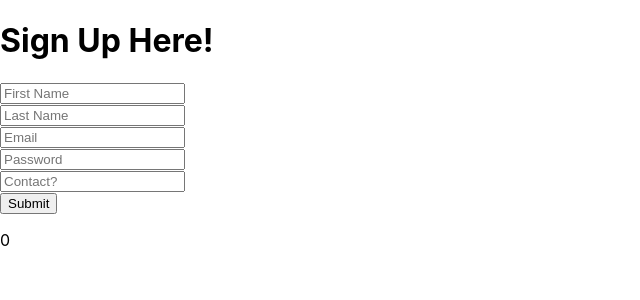
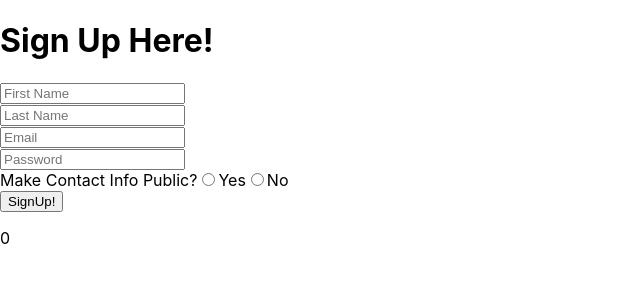
Before and after one commit to jmorales22/Application-tracker-frontend, a React (Create React App) app: page /signup in a window 1280 px wide. Shown: the top 300 px of the page, without its empty margins (0-640 px from the left). Built offline with nearby package versions, Linux system fonts and the light colour scheme.

Commit message:
Added a radio button to contact and added a route after signin

```diff
--- a/src/components/Signup.jsx
+++ b/src/components/Signup.jsx
@@ -9,8 +9,7 @@ const postAPI = async (url, data) => {
       "Content-Type": "application/json",
     },
     body: JSON.stringify(data),
-  })
-  .then((response) => response.json());
+  }).then((response) => response.json());
   console.log(response);
   return response;
 };
@@ -21,20 +20,19 @@ class Signup extends Component {
     lastName: "",
     email: "",
     password: "",
-    contact: ""
+    contact: "",
   };
 
   handleChange = (e) => {
     this.setState({
-          [e.target.name]: e.target.value
-      })
-  }
+      [e.target.name]: e.target.value,
+    });
+  };
 
   handleSubmit = async (e) => {
     //e.preventDefault();
 
     try {
-
       const { firstName, lastName, email, password, contact } = this.state;
 
       const data = {
@@ -42,33 +40,31 @@ class Signup extends Component {
         last_name: lastName,
         email: email,
         user_password: password,
-      is_admin: 'no',
+        is_admin: "no",
         contact_me: contact
       };
 
-    const url = 'http://localhost:2000/adduser';
+      const url = "http://localhost:2000/adduser";
       const response = await postAPI(url, data);
 
       if (response.status === 200) {
-      alert('Account Created');
+        alert("Account Created");
       }
       if (response.status !== 200) {
-      alert('Unable to sign up. Please try again later or go to login page.');
+        alert("Unable to sign up. Please try again later or go to login page.");
       }
-  }
-  catch (err) {
+    } catch (err) {
       return err;
     }
   };
 
   render() {
-
     const { firstName, lastName, email, password, contact } = this.state;
 
     return (
       <div>
         <h1>Sign Up Here!</h1>
-        <form onSubmit={(e) => this.handleSubmit(e)}>
+        <form onSubmit={(e) => this.handleSubmit(e)} action="/login">
           <input
             type="text"
             data-testid="messageText"
@@ -78,7 +74,7 @@ class Signup extends Component {
             value={firstName}
             required
           />
-          <br/>
+          <br />
           <input
             type="text"
             data-testid="messageText"
@@ -88,7 +84,7 @@ class Signup extends Component {
             value={lastName}
             required
           />
-          <br/>
+          <br />
           <input
             type="text"
             data-testid="messageText"
@@ -98,7 +94,7 @@ class Signup extends Component {
             value={email}
             required
           />
-          <br/>
+          <br />
           <input
             type="text"
             data-testid="messageText"
@@ -108,20 +104,33 @@ class Signup extends Component {
             value={password}
             required
           />
-          <br/>
+          <br />
+          <div className="form-check">
+            <label>
+              Make Contact Info Public?
               <input
-            type="text"
-            data-testid="messageText"
-            placeholder="Contact?"
+                type="radio"
+                name="contact"
+                value="Yes"
+                checked={contact === "Yes"}
                 onChange={this.handleChange}
+                className="form-check-input"
+              />
+              Yes
+            </label>
+            <label>
+              <input
+                type="radio"
                 name="contact"
-            value={contact}
-            required
+                value="No"
+                checked={contact === "No"}
+                onChange={this.handleChange}
+                className="form-check-input"
               />
-          <br/>
-          <button type="submit" data-testid="submitButton">
-            Submit
-          </button>
+              No
+            </label>
+          </div>
+          <button type="submit">SignUp!</button>
         </form>
       </div>
     );
```
Lines whose indentation alone changed are shown as unchanged.
